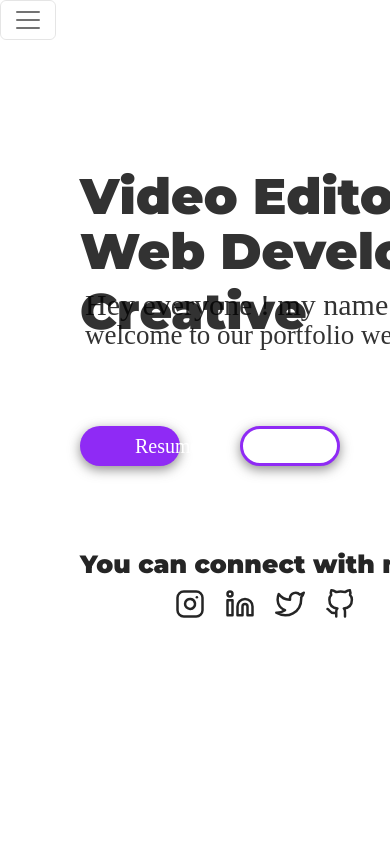
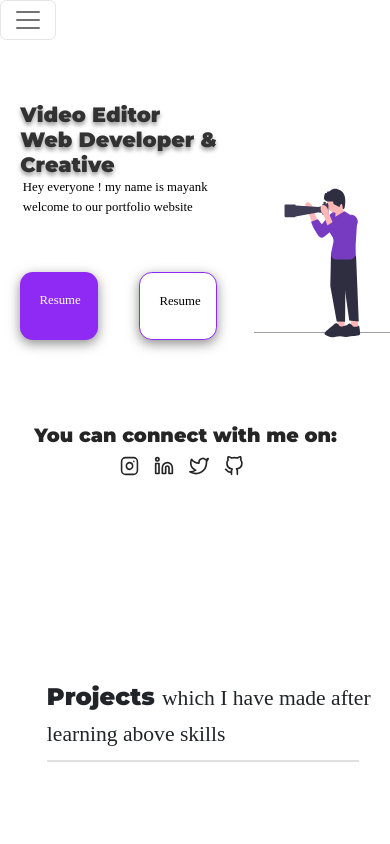
Before and after one commit to kshitijjj/Portfolio, a React (Create React App) app in the folder portfolio/: page / in a window 390 px wide. Shown: the top 844 px of the page. Built offline with nearby package versions, Linux system fonts and the light colour scheme.

Commit message:
update index.js

```diff
--- a/portfolio/src/Components/Home.jsx
+++ b/portfolio/src/Components/Home.jsx
@@ -9,7 +9,7 @@ function Home(props){
 
         <div className='main'>
             <div className="home_text">
-            <h1 id="text3" >Video Editor ... </h1>
+            <h1 id="text3" >Video Editor </h1>
             <h1 id="text33" >Web Developer & Creative </h1>
             <p id='text1'>Hey everyone ! my name is mayank</p>
             <p id='text11'>welcome to our portfolio website</p>
@@ -18,16 +18,16 @@ function Home(props){
 
             <div className='buttons'>
                 <a data-aos='zoom-in'  className='box1'   href='./docs/Resume.pdf' target='_blank' id="resume"  >Resume</a>
-                <Link  className='box2' data-aos='zoom-in'  id="work"></Link>
+                <a data-aos='zoom-in'  className='box2'   href='./docs/Resume.pdf' target='_blank' id="resume"  >Resume</a>
             </div>
 
             <div className='social'>
                 You can connect with me on:
                 <div className='icons'>
-                   <a href="https://www.instagram.com/__.mayank.___07/">< img src="./images/4.svg" alt="" style={{marginLeft:"10px",marginRight:"10px"}}  width={"30px"} height={"40px"}  /></a>
-                   <a href="https://www.linkedin.com/in/mayank-uppal-3591a5229"><img src="./images/3.svg" alt="" style={{marginLeft:"10px",marginRight:"10px"}} width={"30px"} height={"40px"} /></a>
-                   <a href="https://twitter.com/Uppal__MaYank?t=C4C3TRkRVvdiPkbm6N0uKA&s=09"><img src="./images/2.svg" alt=""  style={{marginLeft:"10px",marginRight:"10px"}} width={"30px"} height={"40px"}/></a>
-                   <a href=""><img src="./images/1.svg" alt="" style={{marginLeft:"10px",marginRight:"10px"}} width={"30px"} height={"40px"} /></a>
+                   <a  href="https://www.instagram.com/__.mayank.___07/">< img className='icon_btn' src="./images/4.svg" alt=""   /></a>
+                   <a  href="https://www.linkedin.com/in/mayank-uppal-3591a5229"><img className='icon_btn' src="./images/3.svg" alt="" /></a>
+                   <a  href="https://twitter.com/Uppal__MaYank?t=C4C3TRkRVvdiPkbm6N0uKA&s=09"><img className='icon_btn' src="./images/2.svg" alt="" /></a>
+                   <a  href=""><img className='icon_btn' src="./images/1.svg" alt=""  /></a>
                 </div>
             </div>
         </div>
--- a/portfolio/src/Components/ProjectCard.jsx
+++ b/portfolio/src/Components/ProjectCard.jsx
@@ -1,5 +1,5 @@
 import React from 'react';
-
+import "aos/dist/aos.css";
 function ProjectCard(props){
     return (
       <>
@@ -7,7 +7,7 @@ function ProjectCard(props){
 
 
             <div className="cardss">
-              <div className="card">
+              <div data-aos='fade-up' className="card">
                 <div className="card-body">
                 <h5 id={props.id} class="card-title">{props.title}</h5>
                 <p class="card-text">Some quick example text to build on the card title and make up the bulk of the card's content.</p>
--- a/portfolio/src/index.css
+++ b/portfolio/src/index.css
@@ -23,66 +23,72 @@ code {
 
 }
 
-
-#resume{
-  text-decoration: none;
-  color:white;
-  font-family: 'Playfair Display', serif;
-  font-size: 20px;
-  width: 100px;
-  padding-left: 55px;
-}
-
-#work{
-  text-decoration: none;
-  color: black;
-  font-family: 'Playfair Display', serif;
-  font-size: 20px;
-  width: 100px;
-  padding-left: 55px;
-}
-
-.box1:hover,.box2:hover {
+/* .box1:hover,.box2:hover {
   cursor: pointer;
    margin-top: 67.7px;
   box-shadow:0px 1.6px 5px 0.1px rgba(76, 74, 74, 0.619);
 
+} */
+
+.buttons{
+  margin-top: 4em;
+}
+
+.box1{
+  text-decoration: none;
+  font-family:'Playfair Display', serif ;
+  background-color: rgb(143, 42, 245);
+  box-shadow:0px 3.6px 12px 0.2px rgba(76, 74, 74, 0.619);
+  color: white;
+  border-radius: 1em;
+  font-size: 1em;
+  padding: 1.5em;
+}
+.box2{
+  text-decoration: none;
+  font-family:'Playfair Display', serif ;
+  background-color: white;
+  border: 1px solid rgb(143, 42, 245) ;
+  box-shadow:0px 3.6px 12px 0.2px rgba(76, 74, 74, 0.619);
+  color: black;
+  border-radius: 1em;
+  padding: 1.5em;
+  margin-left: 3.2em;
 }
 
 
 .main{
-
-  padding-top: 35px;
-  margin-top:80px;
-  margin-left: 80px;
+  margin-top:6.5em;
+  margin-left: 4em;
 }
 #text1,#text2,#text3{
   margin: 0;
   padding: 0;
 }
 #text1,#text3{
-  font-size: 27px;
+
   color: rgba(0, 0, 0, 0.515);;
 }
 #text1{
-  font-size: 30px;
-  width: 550px;
-  padding-left: 5px;
-  height: 33px;
+  font-size: 1.4em;
+  width: 30vw;
+  padding-left: 0.2em;
+  height: 3.8vh;
   font-family: 'Playfair Display', serif;
   color: black;
-  opacity: 80%;
 }
 #text11{
-  font-size: 27px;
-  padding-left: 5px;
-  width: 550px;
-  height: 25px;
+  font-size: 1.4em;
+  width: 30vw;
+  padding-left: 0.2em;
+  height: 5vh;
   font-family: 'Playfair Display', serif;
   color: black;
-  opacity: 80%;
 }
-
+#text{
+  font-size: 1.4em;
+  height: 5vh;
+}
 
 #text2{
   height: 70px;
@@ -92,56 +98,33 @@ code {
 
 #text3{
   font-family: 'Montserrat', sans-serif;
-  font-size: 50px;
-  height: 55px;
+  font-size: 3em;
+  text-shadow: 0px 3px 4px grey;
   color: black;
   opacity: 80%;
 }
 #text33{
+  text-shadow: 0px 3px 4px grey;
   font-family: 'Montserrat', sans-serif;
-  font-size: 50px;
+  font-size: 3em;
+  width: 50vw;
   color: black;
   opacity: 80%;
-  height: 60px;
-  margin-bottom: 0px;
-
+  margin-bottom: 0em;
 
 }
 .buttons{
   display: flex;
 }
 
-.box2{
-  padding: 0;
-  width: 170px;
-  height: 40px;
-  border-radius: 20px;
-  border: solid rgb(143, 42, 245);
-  box-shadow:0px 3.6px 12px 0.2px rgba(76, 74, 74, 0.619);
 
-  background-color: white;
-  margin-top: 70px;
-  margin-left:60px;
-  padding-top: 3px;
-  padding-bottom: 2px;
-}
-.box1{
-  background-color: rgb(143, 42, 245);
-  box-shadow:0px 3.6px 12px 0.2px rgba(76, 74, 74, 0.619);
-  width: 150px;
-  height: 40px;
-  margin-top: 70px;
-  border-radius: 20px;
-  padding-top: 5px;
-
-}
 
 
 #img1{
-  width: 550px;
-  height: 550px;
-  margin-left:115px ;
-  margin-top: 60px;
+  width: 40vw;
+  height:80vh;
+  margin-left:4em ;
+  margin-top: 2em;
   animation-name:image ;
   animation: image ease 2s;
   animation-iteration-count: 1;
@@ -150,7 +133,7 @@ code {
 
 
 
-.circle{
+/* .circle{
   position: absolute;
   z-index: -1;
   left: 80%;
@@ -164,9 +147,9 @@ code {
   animation: example ease 5s;
   animation-iteration-count:1 ;
   animation-fill-mode: forwards;
-}
+} */
 
-@keyframes example {
+/* @keyframes example {
   from{left:85%;}
   to {left:73%;}
 
@@ -176,17 +159,22 @@ code {
   100%{
     opacity: 1;
   }
-}
+} */
 .social{
-  width: 400px;
-  margin-top:80px ;
+  width:30vw;
+  margin-top:4em ;
   font-family: 'Montserrat', sans-serif;
-  font-size: 25px;
+  font-size: 1.7em;
   color: black;
   opacity: 85%;
 }
 .icons{
-  margin-left:85px
+  margin-left:3.1em;
+}
+
+.icon_btn{
+  width: 2vw;
+  margin-left: 0.8em;
 }
 li{
   font-family: 'Playfair Display', serif;
@@ -526,19 +514,14 @@ nav{
 #btn1{
   padding: 1em;
   margin: 1em;
-  margin-right: 2em;
   text-decoration: none;
   font-size: 0.5em;
   font-family:'Playfair Display', serif ;
   background-color: rgb(143, 42, 245);
-  /* padding: 12px; */
-
-  display: inline-block;
   border-radius: 7px;
   color: white;
-/*   margin-left: 47px; */
   box-shadow:0px 3.6px 12px 0.2px rgba(76, 74, 74, 0.619);
-  /* margin-bottom: 30px; */
+
 }
 #btn1:hover,#btn2:hover{
   opacity: 91%;
@@ -711,4 +694,52 @@ nav{
     font-size: 1.7em;
   }
 
+
+  #text3,#text33{
+    font-size: 1.3em;
+  }
+  #text33{
+    width: 60vw;
+  }
+  .main{
+    margin-left:8%;
+    margin-top: 20%;
+  }
+  #text1,#text11{
+    font-size: 0.8em;
+  }
+  #text1{
+    width: 65vw;
+    margin-bottom: 0.1%;
+    height: 2.4vh;
+
+  }
+  #text11{
+    width: 65vw;
+  }
+  .buttons{
+    margin-top: 2em;
+  }
+  .box1,.box2{
+    width: 20vw;
+    height: 8vh;
+    font-size: 0.8em;
+  }
+  #img1{
+    width: 45vw;
+    height: 50vh;
+    margin: 0;
+  }
+  .social{
+    margin-top: 35%;
+    font-size: 1.2em;
+    width: 150%;
+    margin-left: 6%;
+  }
+  .icons{
+    margin-left: 20%;
+  }
+  .icon_btn{
+    width: 5vw;
+  }
 }
```
Also changed, not shown: portfolio/src/App.js (line endings or trailing spaces).
